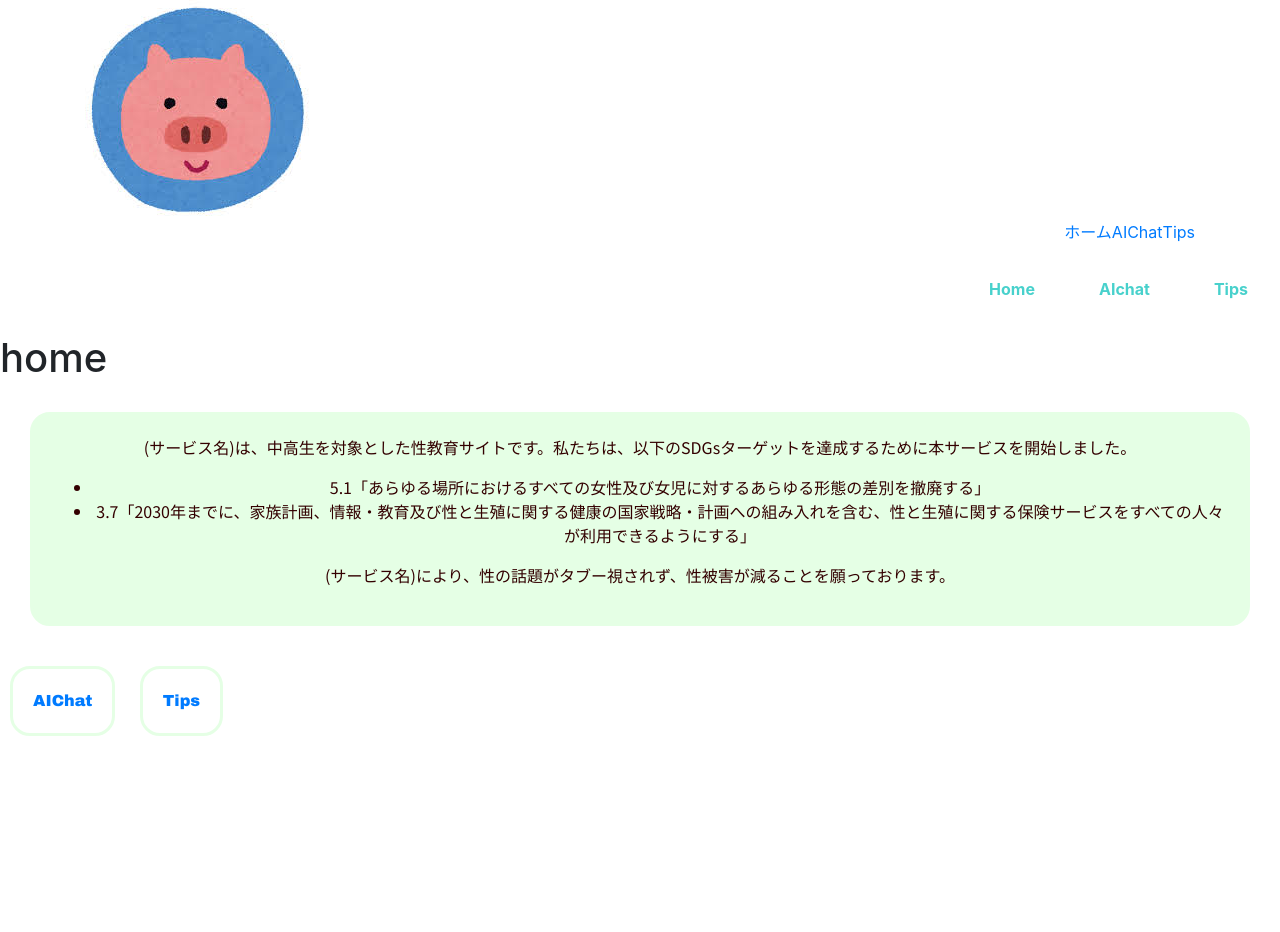
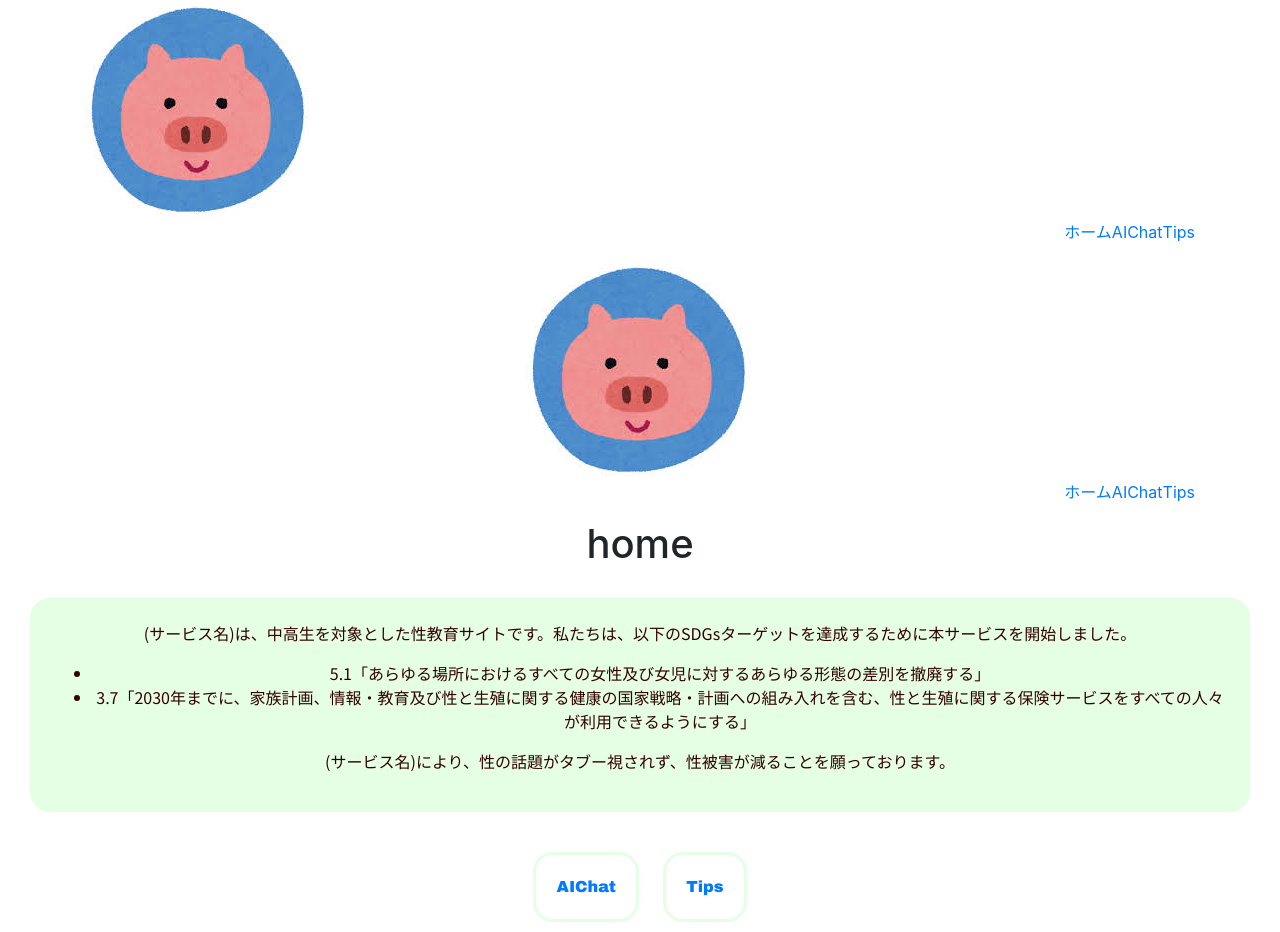
Before and after one commit to hjtm130/gcon_gender, a Flask app: page / in a window 1280 px wide. Before the commit the page ends 736 px from the top, so only its background shows below. Run offline with Flask 3, Linux system fonts and the light colour scheme.

Commit message:
外部ファイルの読み込み方変更

```diff
--- a/static/scripts/home.css
+++ b/static/scripts/home.css
@@ -1,4 +1,8 @@
 @import url('https://fonts.googleapis.com/css?family=Noto+Sans+JP');
+
+.contents{
+    text-align: center;
+}
 
 .explanation{
     border:solid 3px #e5ffe5;
@@ -13,11 +17,9 @@
 
 .selection{
     display: inline-block;
-    text-align: center;
     border:solid 3px #e5ffe5;
     border-radius: 20px;
     padding: 20px;
-    text-align: center;
     margin: 10px;
     font-family: "Arial black";
     color: #300;
--- a/templates/Home.html
+++ b/templates/Home.html
@@ -4,12 +4,13 @@
     <meta charset="UTF-8">
     <meta name="viewport" content="width=device-width, initial-scale=1.0">
     <link rel="stylesheet" href="https://cdn.jsdelivr.net/npm/bootstrap@4.1.3/dist/css/bootstrap.min.css" integrity="sha384-MCw98/SFnGE8fJT3GXwEOngsV7Zt27NXFoaoApmYm81iuXoPkFOJwJ8ERdknLPMO" crossorigin="anonymous">
-    <link rel="stylesheet" href="../static/scripts/home.css">
-    <link rel="stylesheet" href="../static/scripts/header.css">
+    <link rel="stylesheet" href="{{ url_for('static', filename='../scripts/home.css')}}">
+    <link rel="stylesheet" href="{{ url_for('static', filename='../scripts/header.css')}}">
     <title>ホーム</title>
 </head>
 <body>
-      <!-- ヘッダーメニュー -->
+    <div class="contents">
+        <!-- ヘッダーメニュー
         <nav>
             <div class="wrapper">
                 <ul>
@@ -19,10 +20,10 @@
                 </ul>
             </div>
         </nav>
-        <!-- ここまでヘッダーメニュー -->
+            ここまでヘッダーメニュー -->
 
         <script src="{{ url_for('static', filename='js/routes.js') }}"></script>
-    <!--<iframe src="header.html" width="100%" height="100px"></iframe>-->
+        {% include "header.html" %}
         <h1>home</h1>
         <div class="explanation">
             <p>
@@ -40,5 +41,6 @@
         <div class="selection">
             <a href="/Tips">Tips</a>
         </div>
+    </div>
 </body>
 </html>
--- a/templates/header.html
+++ b/templates/header.html
@@ -10,3 +10,4 @@
         </ul>
     </div>
 </nav>
+{% block content %}{% endblock %}
```
Lines whose indentation alone changed are shown as unchanged.
